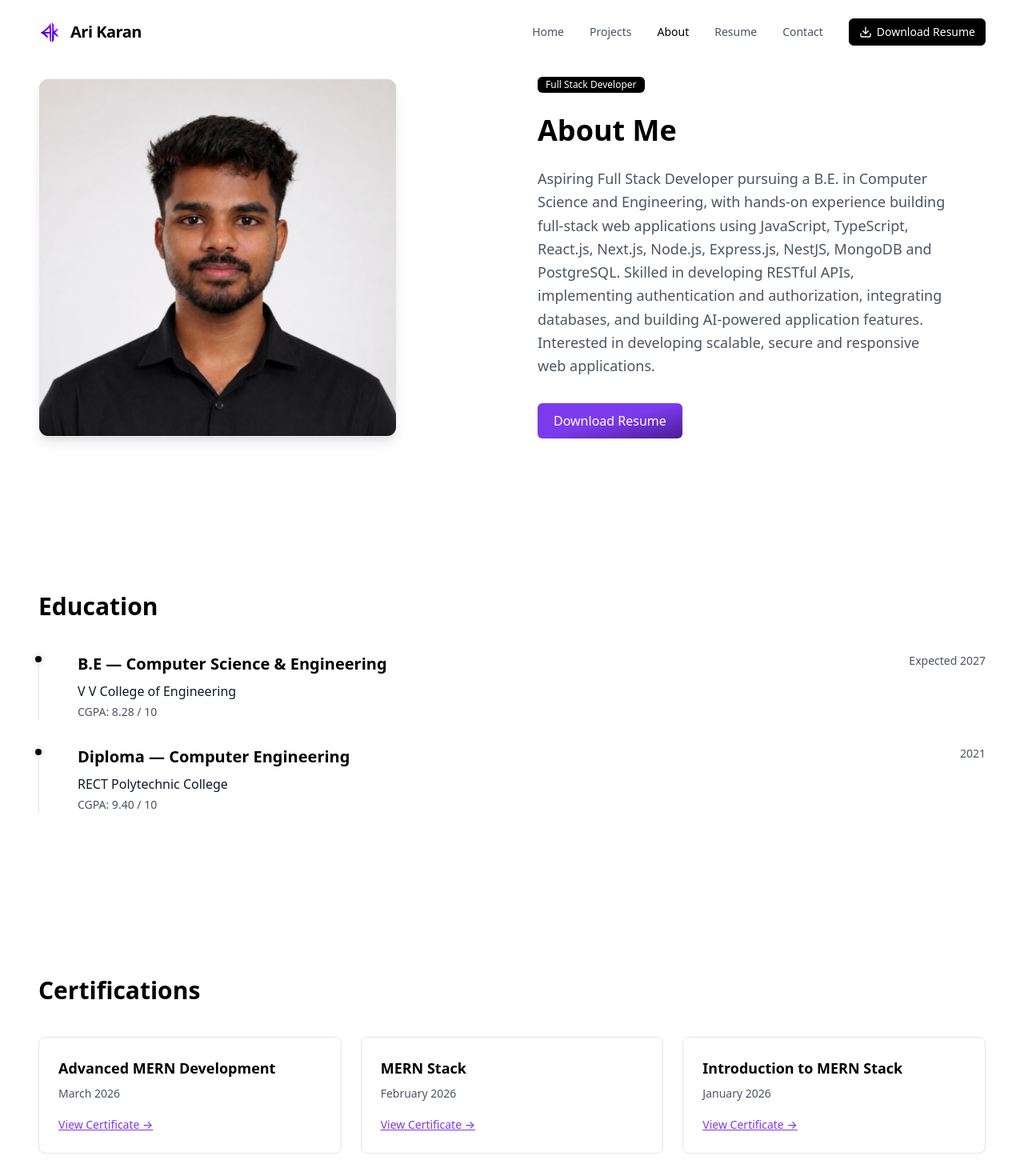
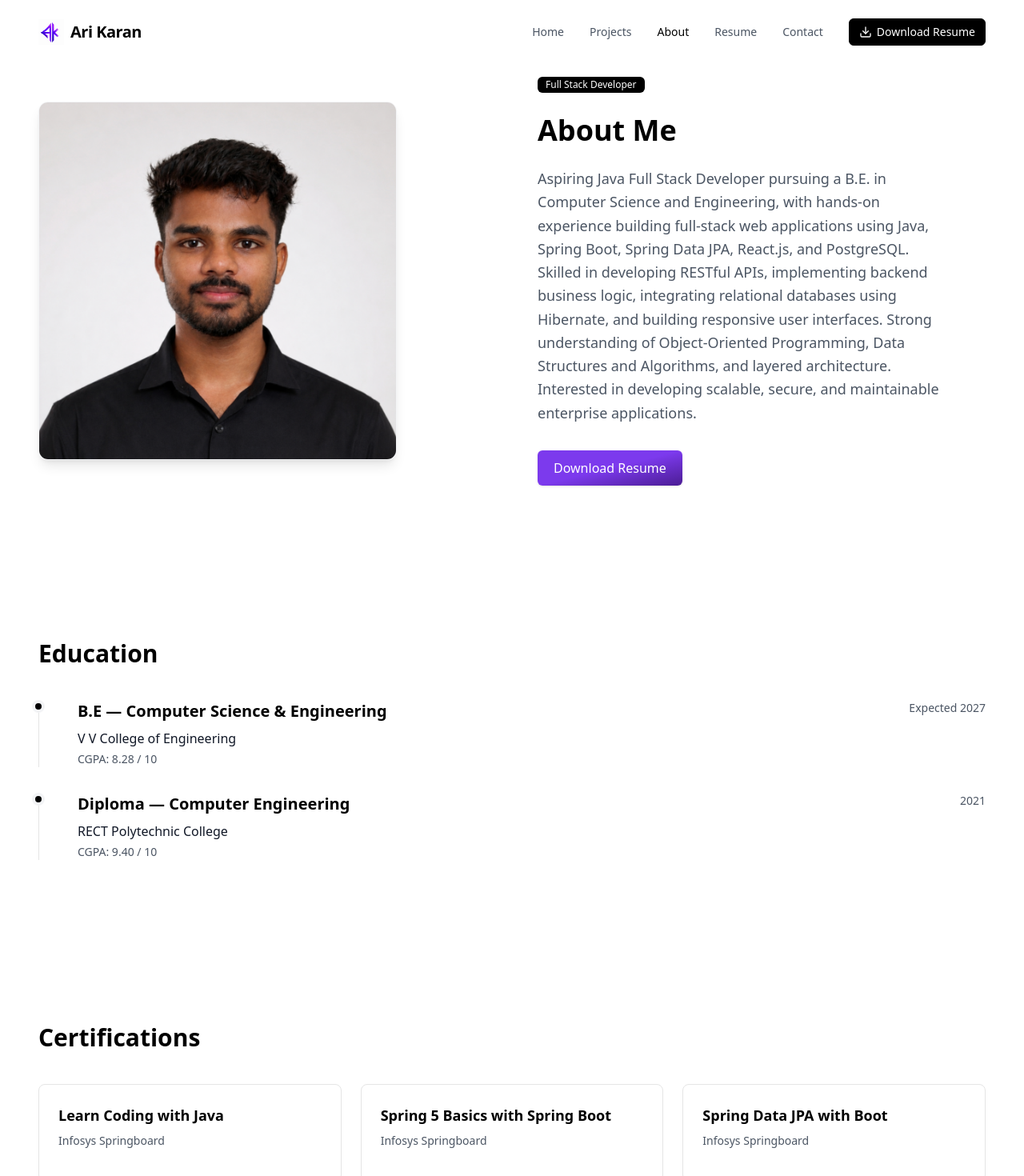
Before and after one commit to itarikaran/portfolio, a React (Vite) app: page /about in a window 1280 px wide. Shown: the top 1470 px of the page at 80% size. Built offline with nearby package versions, Linux system fonts and the light colour scheme.

Commit message:
fix: switch to java

```diff
--- a/src/data/projects.js
+++ b/src/data/projects.js
@@ -4,39 +4,21 @@ export const projects = [
     title: 'Job Track',
     subtitle: 'AI-Powered Job Tracking Application',
     description:
-      'Architected a full-stack job tracking platform using Next.js, NestJS, TypeScript, and PostgreSQL. Engineered secure user authentication, job search, and end-to-end application tracking workflows. Integrated AI-powered resume analysis and automated job-description matching features. Streamlined database operations with Prisma ORM and connected frontend-backend via RESTful APIs.',
+      'Developed a full-stack job tracking application using Java, Spring Boot, React.js, JavaScript, and PostgreSQL. Implemented secure user authentication, job search, and application tracking workflows. Designed and developed RESTful APIs using Spring Boot and integrated PostgreSQL using Spring Data JPA and Hibernate. Built a responsive frontend and organized the backend using a clean layered architecture (Controller, Service, Repository). Integrated AI-powered features for resume analysis and job-description matching.',
     duration: 'Nov 2026 – Present',
-    stack: ['Next.js', 'NestJS', 'TypeScript', 'PostgreSQL', 'Prisma'],
+    stack: ['Java', 'Spring Boot', 'React.js', 'JavaScript', 'PostgreSQL', 'Spring Data JPA', 'Hibernate', 'REST APIs'],
     features: [
-      'Secure user authentication',
+      'Secure user authentication and authorization',
       'Job search and application tracking',
-      'End-to-end application tracking workflows',
+      'Application status management',
       'AI-powered resume analysis',
-      'Automated job-description matching',
-      'Prisma ORM for database operations',
-      'RESTful APIs connecting frontend and backend',
+      'Job-description matching',
+      'RESTful API development using Spring Boot',
+      'Database integration using Spring Data JPA and Hibernate',
+      'Clean layered backend architecture',
+      'Responsive React.js frontend',
     ],
     githubUrl: 'https://github.com/itarikaran/job-track',
     liveUrl: 'https://job-track-ak.vercel.app',
-  },
-  {
-    id: 'task-flow',
-    title: 'Task Flow',
-    subtitle: 'MERN Stack Task Management Application',
-    description:
-      'Built a full-stack task management system using MongoDB, Express.js, React.js, and Node.js. Secured application access by implementing JWT authentication and role-based access control (RBAC). Developed core CRUD operations, task assignment, dynamic filtering, and real-time dashboard analytics. Designed a responsive user interface with Tailwind CSS and integrated RESTful APIs.',
-    duration: 'Aug – Oct 2026',
-    stack: ['React.js', 'Node.js', 'Express.js', 'MongoDB', 'Tailwind CSS'],
-    features: [
-      'JWT authentication and role-based access control (RBAC)',
-      'Core CRUD operations',
-      'Task assignment',
-      'Dynamic filtering',
-      'Real-time dashboard analytics',
-      'Responsive user interface with Tailwind CSS',
-      'RESTful APIs',
-    ],
-    githubUrl: 'https://github.com/itarikaran/task-flow',
-    liveUrl: 'https://task-flow-ak.vercel.app',
-  },
+  }
 ];
--- a/src/data/skills.js
+++ b/src/data/skills.js
@@ -1,9 +1,9 @@
 export const skills = {
-  languages: ['JavaScript', 'TypeScript'],
-  frontend: ['HTML5', 'Tailwind CSS', 'React.js', 'Next.js'],
-  backend: ['Node.js', 'Express.js', 'NestJS'],
-  database: ['MongoDB', 'PostgreSQL'],
-  orm: ['Prisma'],
-  api: ['REST APIs', 'JSON'],
-  tools: ['Git', 'GitHub', 'VS Code', 'Vercel', 'Render'],
+  languages: ['Java', 'SQL', 'JavaScript'],
+  frontend: ['HTML5', 'CSS3', 'React.js', 'Tailwind CSS'],
+  backend: ['Spring Boot', 'Spring REST', 'Spring Data JPA'],
+  database: ['PostgreSQL'],
+  orm: ['Hibernate'],
+  api: ['RESTful Web Services'],
+  tools: ['Git', 'GitHub', 'Postman', 'Maven', 'IntelliJ IDEA'],
 };
--- a/src/pages/About.jsx
+++ b/src/pages/About.jsx
@@ -38,14 +38,15 @@ export default function About() {
                 transition={{ duration: 0.75, ease: 'easeInOut' }}
                 className="text-gray-600 text-lg leading-relaxed mb-8 max-w-lg"
               >
-                Aspiring Full Stack Developer pursuing a B.E. in Computer
+                Aspiring Java Full Stack Developer pursuing a B.E. in Computer
                 Science and Engineering, with hands-on experience building
-                full-stack web applications using JavaScript, TypeScript,
-                React.js, Next.js, Node.js, Express.js, NestJS, MongoDB and
-                PostgreSQL. Skilled in developing RESTful APIs, implementing
-                authentication and authorization, integrating databases, and
-                building AI-powered application features. Interested in
-                developing scalable, secure and responsive web applications.
+                full-stack web applications using Java, Spring Boot, Spring Data
+                JPA, React.js, and PostgreSQL. Skilled in developing RESTful
+                APIs, implementing backend business logic, integrating relational
+                databases using Hibernate, and building responsive user interfaces.
+                Strong understanding of Object-Oriented Programming, Data Structures
+                and Algorithms, and layered architecture. Interested in developing
+                scalable, secure, and maintainable enterprise applications.
               </motion.p>
               <Button asChild>
                 <a href="/resume.pdf" download>Download Resume</a>
@@ -96,33 +97,16 @@ export default function About() {
           <h2 className="text-3xl font-bold mb-10">Certifications</h2>
           <div className="grid md:grid-cols-3 gap-6">
             {[
-              {
-                title: 'Advanced MERN Development',
-                date: 'March 2026',
-                url: 'https://infyspringboard.onwingspan.com/web/certificate',
-              },
-              {
-                title: 'MERN Stack',
-                date: 'February 2026',
-                url: 'https://mylearning.excelr.com/course/globe-in/certificate',
-              },
-              {
-                title: 'Introduction to MERN Stack',
-                date: 'January 2026',
-                url: 'https://simpli-web.app.link/e/Asxannu2Z7b',
-              },
+              { category: 'Infosys Springboard', title: 'Learn Coding with Java' },
+              { category: 'Infosys Springboard', title: 'Spring 5 Basics with Spring Boot' },
+              { category: 'Infosys Springboard', title: 'Spring Data JPA with Boot' },
+              { category: 'Infosys Springboard', title: 'Spring REST' },
+              { category: 'NPTEL', title: 'Programming in Java' },
+              { category: 'NPTEL', title: 'Data Structures and Algorithms using Java' },
             ].map((cert) => (
               <Card key={cert.title} padding="p-6" hover={false}>
                 <h3 className="text-lg font-bold mb-2">{cert.title}</h3>
-                <p className="text-sm text-gray-600 mb-4">{cert.date}</p>
-                <a
-                  href={cert.url}
-                  target="_blank"
-                  rel="noopener noreferrer"
-                  className="text-sm font-medium text-violet-600 hover:text-violet-700 underline"
-                >
-                  View Certificate →
-                </a>
+                <p className="text-sm text-gray-600 mb-4">{cert.category}</p>
               </Card>
             ))}
           </div>
--- a/src/pages/Home.jsx
+++ b/src/pages/Home.jsx
@@ -44,14 +44,14 @@ export default function Home() {
                 transition={{ duration: 0.7, delay: 0.2 }}
                 className="w-full max-w-4xl text-gray-600 text-lg lg:text-xl leading-relaxed"
               >
-                Aspiring Full Stack Developer pursuing a B.E. in Computer
-                Science and Engineering, with hands-on experience building
-                full-stack web applications using JavaScript, TypeScript,
-                React.js, Next.js, Node.js, Express.js, NestJS, MongoDB and
-                PostgreSQL. Skilled in developing RESTful APIs, implementing
-                authentication and authorization, integrating databases, and
-                building AI-powered application features. Interested in
-                developing scalable, secure and responsive web applications.
+                Aspiring Java Full Stack Developer with hands-on experience
+                building full-stack web applications using Java, Spring Boot,
+                React.js, JavaScript, HTML, CSS and PostgreSQL. Skilled in
+                developing RESTful APIs, implementing authentication and
+                authorization, integrating databases using Spring Data JPA and
+                Hibernate, and building responsive web applications. Interested
+                in developing scalable, secure and maintainable enterprise
+                applications.
               </motion.p>
               <motion.div
                 initial={{ opacity: 0, y: 30 }}
@@ -90,23 +90,19 @@ export default function Home() {
             <ScrollReveal delay={0.1}>
               <Card padding="p-6" hover={false}>
                 <h3 className="text-lg font-bold mb-2">Languages</h3>
-                <p className="text-gray-600 text-sm">JavaScript · TypeScript</p>
+                <p className="text-gray-600 text-sm">Java · JavaScript</p>
               </Card>
             </ScrollReveal>
             <ScrollReveal delay={0.2}>
               <Card padding="p-6" hover={false}>
                 <h3 className="text-lg font-bold mb-2">Frontend</h3>
-                <p className="text-gray-600 text-sm">
-                  React.js · Next.js · Tailwind CSS
-                </p>
+                <p className="text-gray-600 text-sm">HTML, CSS, React.js</p>
               </Card>
             </ScrollReveal>
             <ScrollReveal delay={0.3}>
               <Card padding="p-6" hover={false}>
                 <h3 className="text-lg font-bold mb-2">Backend</h3>
-                <p className="text-gray-600 text-sm">
-                  Node.js · NestJS · Express.js
-                </p>
+                <p className="text-gray-600 text-sm">Springboot</p>
               </Card>
             </ScrollReveal>
           </div>
```
Also changed, not shown: 1 other file (tests, documents, lock files or other folders).
